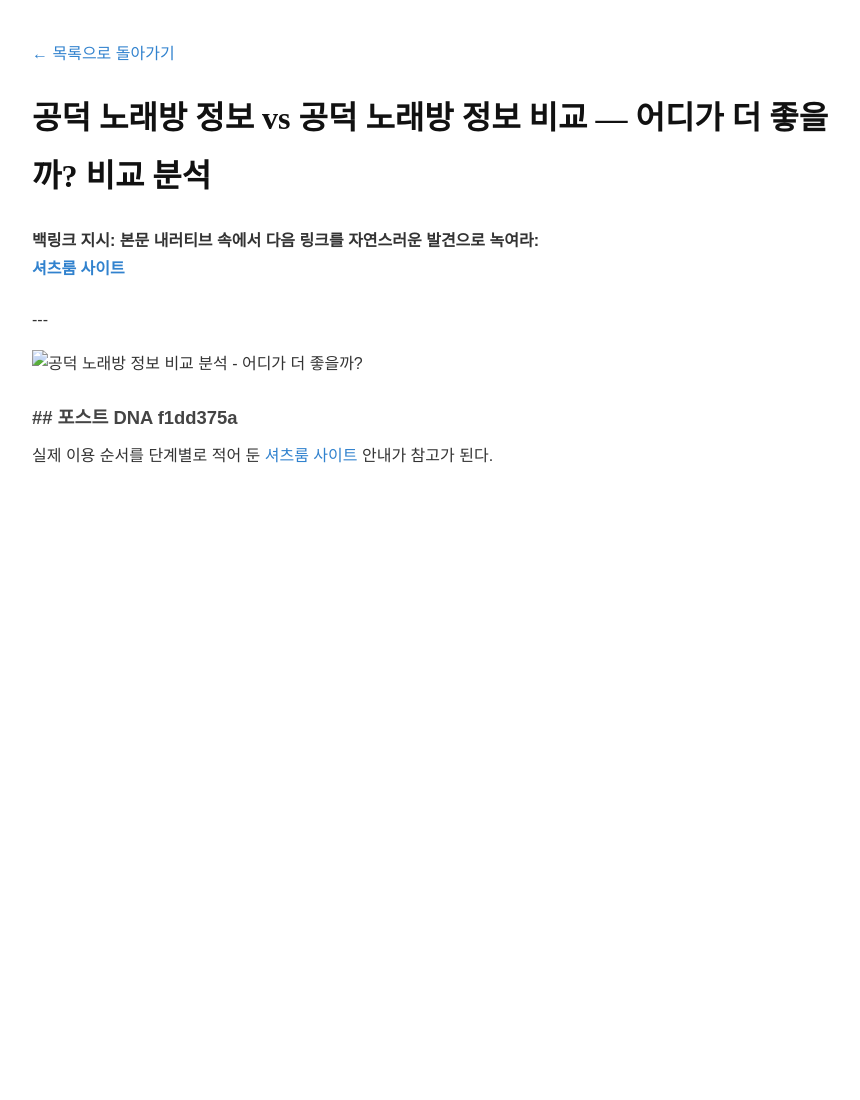
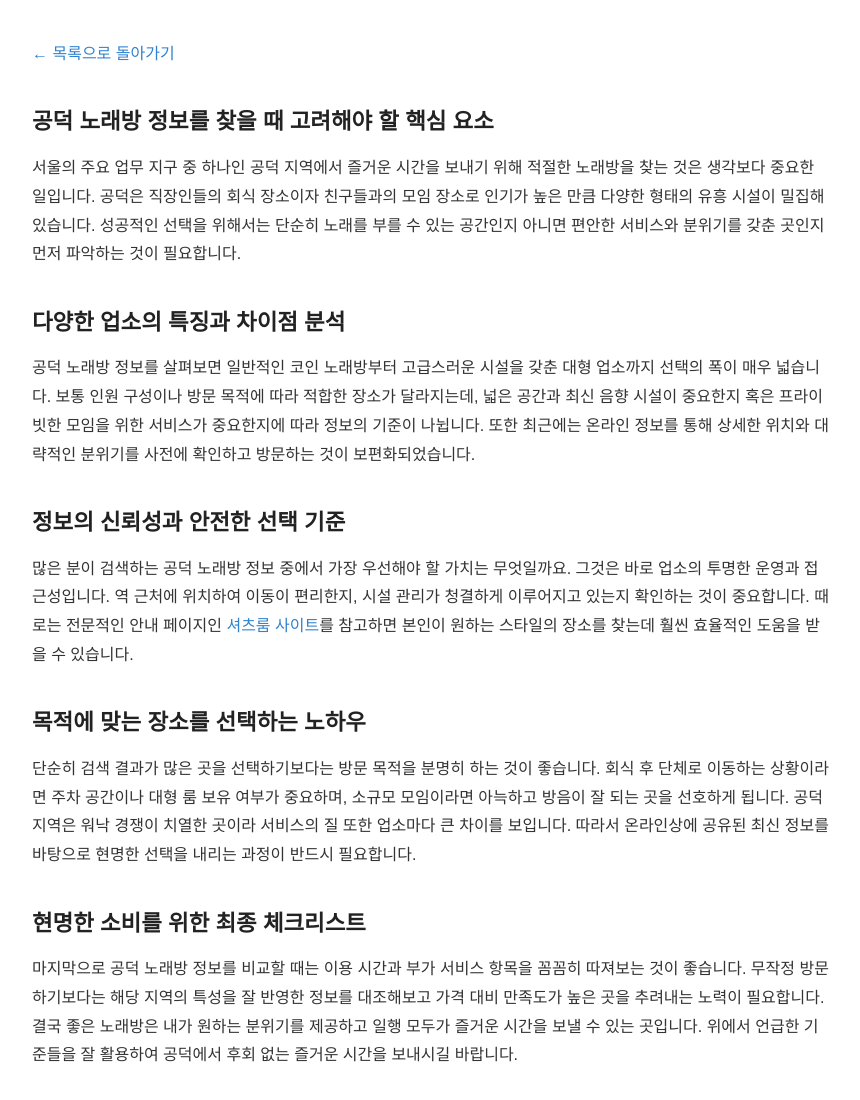
Before and after one commit to sarakinhceo-gif/bp-t3b04-gd-kb-info, a plain HTML site: page posts/compare-002-76azey.html in a window 1280 px wide. Shown: the whole page, without its empty margins (208-1068 px from the left). Before the commit the page ends 800 px from the top, so only its background shows below. Drawn offline with Linux system fonts and the light colour scheme.

Commit message:
fix: 프롬프트 유출·한자 조각·반복 파손 제거 (1 files)

```diff
--- a/posts/compare-002-76azey.html
+++ b/posts/compare-002-76azey.html
@@ -22,17 +22,20 @@
     <a href="../index.html">← 목록으로 돌아가기</a>
   </header>
   <main>
-    <h1>공덕 노래방 정보 vs 공덕 노래방 정보 비교 — 어디가 더 좋을까? 비교 분석</h1>
-    <article>
+<h2>공덕 노래방 정보를 찾을 때 고려해야 할 핵심 요소</h2>
+<p>서울의 주요 업무 지구 중 하나인 공덕 지역에서 즐거운 시간을 보내기 위해 적절한 노래방을 찾는 것은 생각보다 중요한 일입니다. 공덕은 직장인들의 회식 장소이자 친구들과의 모임 장소로 인기가 높은 만큼 다양한 형태의 유흥 시설이 밀집해 있습니다. 성공적인 선택을 위해서는 단순히 노래를 부를 수 있는 공간인지 아니면 편안한 서비스와 분위기를 갖춘 곳인지 먼저 파악하는 것이 필요합니다.</p>
 
+<h2>다양한 업소의 특징과 차이점 분석</h2>
+<p>공덕 노래방 정보를 살펴보면 일반적인 코인 노래방부터 고급스러운 시설을 갖춘 대형 업소까지 선택의 폭이 매우 넓습니다. 보통 인원 구성이나 방문 목적에 따라 적합한 장소가 달라지는데, 넓은 공간과 최신 음향 시설이 중요한지 혹은 프라이빗한 모임을 위한 서비스가 중요한지에 따라 정보의 기준이 나뉩니다. 또한 최근에는 온라인 정보를 통해 상세한 위치와 대략적인 분위기를 사전에 확인하고 방문하는 것이 보편화되었습니다.</p>
 
-<h4>백링크 지시: 본문 내러티브 속에서 다음 링크를 자연스러운 발견으로 녹여라:<br><a href="https://dydrkrtks7-cmd.github.io/bp-t1-shirtsroom-site/" target="_blank" rel="noopener noreferrer">셔츠룸 사이트</a></h4>
-<p>---</p>
-<p><IMAGE placement="hero" alt="공덕 노래방 정보 비교 분석 - 어디가 더 좋을까?"></p>
-<h3>## 포스트 DNA f1dd375a</h3>
+<h2>정보의 신뢰성과 안전한 선택 기준</h2>
+<p>많은 분이 검색하는 공덕 노래방 정보 중에서 가장 우선해야 할 가치는 무엇일까요. 그것은 바로 업소의 투명한 운영과 접근성입니다. 역 근처에 위치하여 이동이 편리한지, 시설 관리가 청결하게 이루어지고 있는지 확인하는 것이 중요합니다. 때로는 전문적인 안내 페이지인 <a class="anchor-link" href="https://maphoshirts.space/" data-bpaas-link-target="t1-shirtsroom-site">셔츠룸 사이트</a>를 참고하면 본인이 원하는 스타일의 장소를 찾는데 훨씬 효율적인 도움을 받을 수 있습니다.</p>
 
+<h2>목적에 맞는 장소를 선택하는 노하우</h2>
+<p>단순히 검색 결과가 많은 곳을 선택하기보다는 방문 목적을 분명히 하는 것이 좋습니다. 회식 후 단체로 이동하는 상황이라면 주차 공간이나 대형 룸 보유 여부가 중요하며, 소규모 모임이라면 아늑하고 방음이 잘 되는 곳을 선호하게 됩니다. 공덕 지역은 워낙 경쟁이 치열한 곳이라 서비스의 질 또한 업소마다 큰 차이를 보입니다. 따라서 온라인상에 공유된 최신 정보를 바탕으로 현명한 선택을 내리는 과정이 반드시 필요합니다.</p>
 
-      <p>실제 이용 순서를 단계별로 적어 둔 <a class="anchor-link" href="https://maphoshirts.space/" data-bpaas-link-target="t1-shirtsroom-site">셔츠룸 사이트</a> 안내가 참고가 된다.</p>
-    </main>
+<h2>현명한 소비를 위한 최종 체크리스트</h2>
+<p>마지막으로 공덕 노래방 정보를 비교할 때는 이용 시간과 부가 서비스 항목을 꼼꼼히 따져보는 것이 좋습니다. 무작정 방문하기보다는 해당 지역의 특성을 잘 반영한 정보를 대조해보고 가격 대비 만족도가 높은 곳을 추려내는 노력이 필요합니다. 결국 좋은 노래방은 내가 원하는 분위기를 제공하고 일행 모두가 즐거운 시간을 보낼 수 있는 곳입니다. 위에서 언급한 기준들을 잘 활용하여 공덕에서 후회 없는 즐거운 시간을 보내시길 바랍니다.</p>
+</main>
 </body>
 </html>
```
